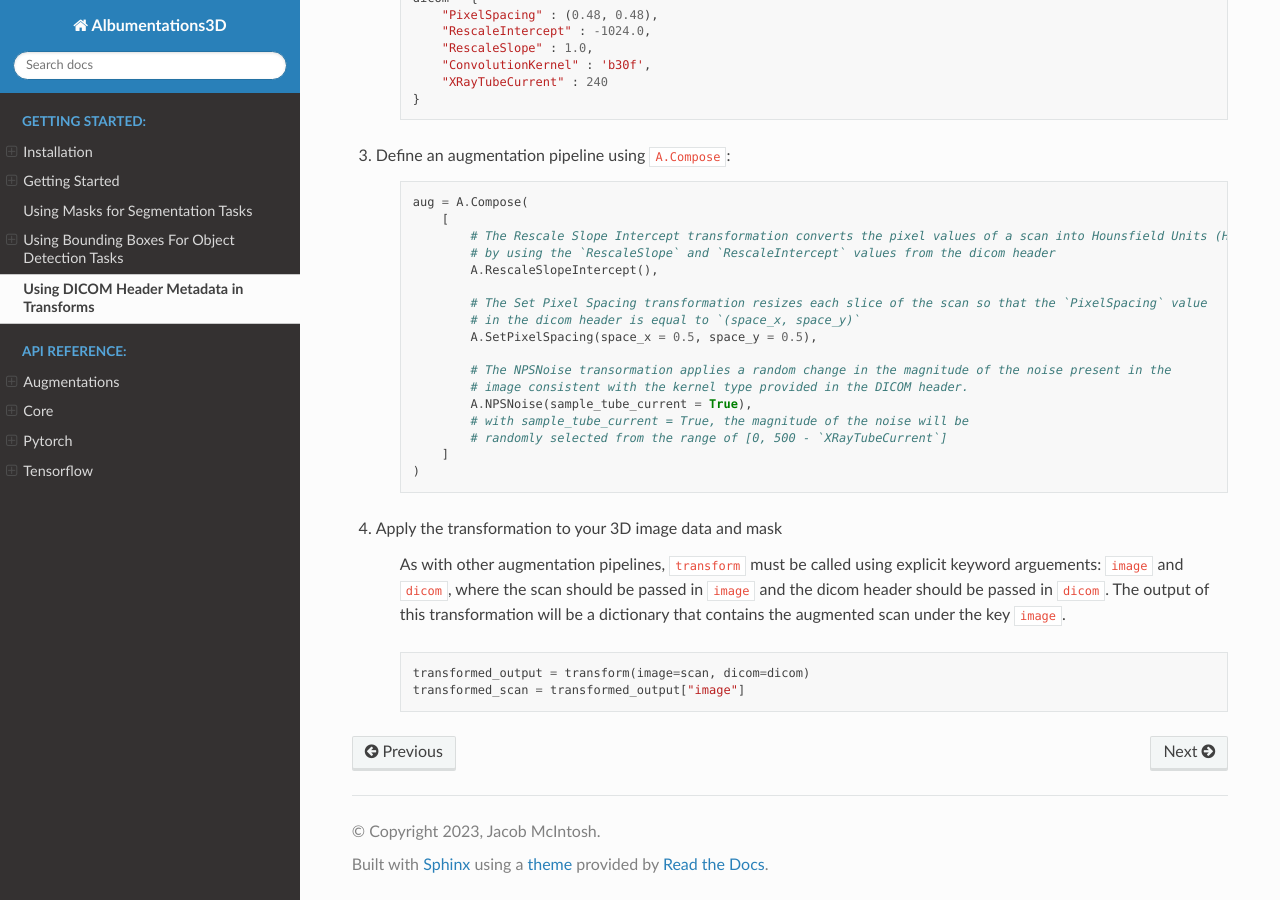
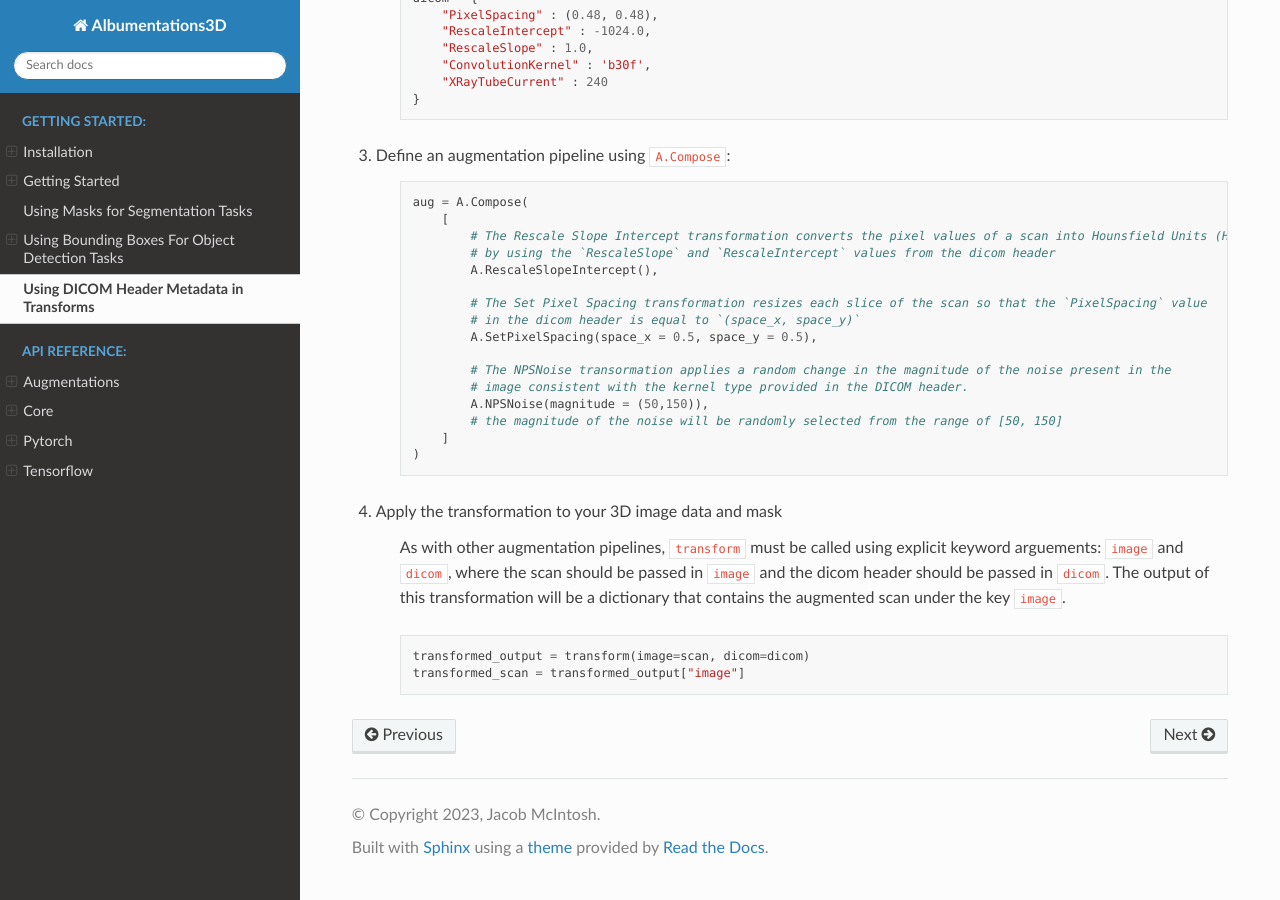
Before and after one commit to DIDSR/DICaugment, a Sphinx documentation site: the page built from docs/source/dicom_augmentation.rst, in a window 1280 px wide and 900 px high, scrolled down 631 px. Built offline with Sphinx 7.4.7 and the Read the Docs theme 2.0.0, drawn with Linux system fonts in a browser that asks for light colours.

Commit message:
remove sample tube current param from rtd

```diff
--- a/docs/source/dicom_augmentation.rst
+++ b/docs/source/dicom_augmentation.rst
@@ -51,9 +51,8 @@ This guide will walk you through the process of using Albumentations3D to augmen
 
                 # The NPSNoise transormation applies a random change in the magnitude of the noise present in the
                 # image consistent with the kernel type provided in the DICOM header.
-                A.NPSNoise(sample_tube_current = True),
-                # with sample_tube_current = True, the magnitude of the noise will be
-                # randomly selected from the range of [0, 500 - `XRayTubeCurrent`]
+                A.NPSNoise(magnitude = (50,150)),
+                # the magnitude of the noise will be randomly selected from the range of [50, 150]
             ]
         )
 
```
